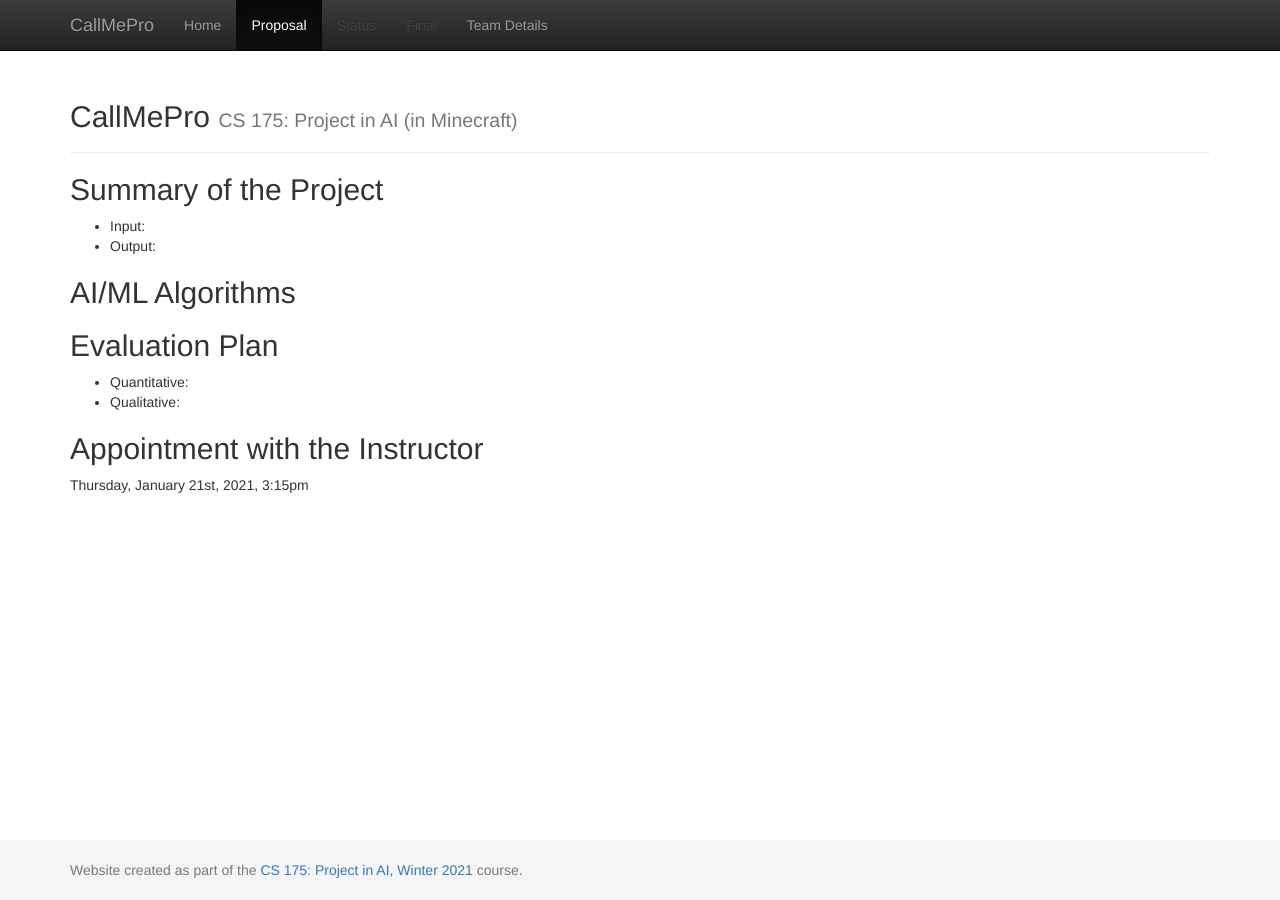
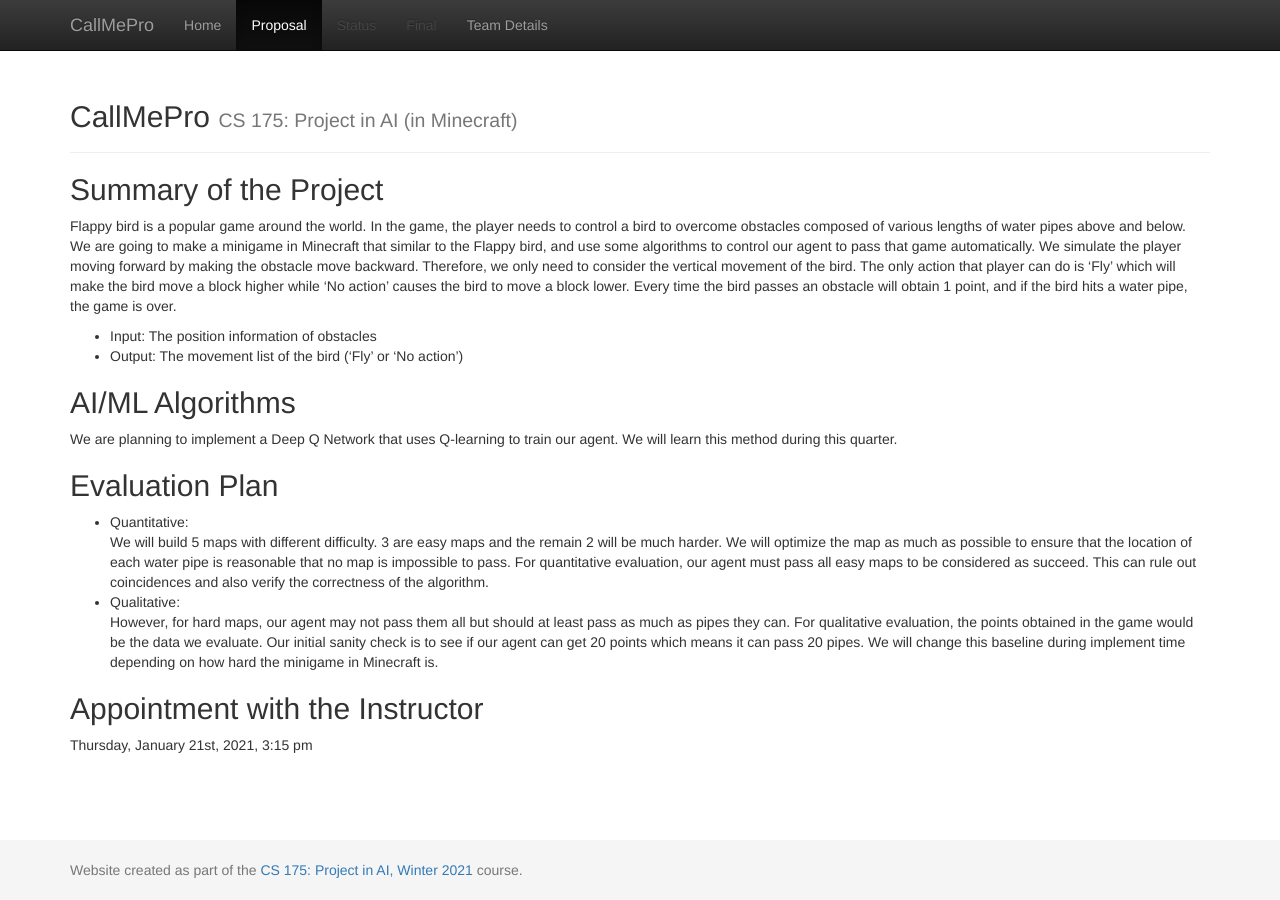
Before and after one commit to Markmzy/CallMePro, a Jekyll site: the page built from docs/proposal.md, in a window 1280 px wide. Built offline with Jekyll 4.4.1, drawn with Linux system fonts in a browser that asks for light colours.

Commit message:
Update proposal.md
Finished proposal

```diff
--- a/docs/proposal.md
+++ b/docs/proposal.md
@@ -4,14 +4,19 @@ title: Proposal
 ---
 
 ## Summary of the Project<br>
-* Input:<br>
-* Output:
+Flappy bird is a popular game around the world. In the game, the player needs to control a bird to overcome obstacles composed of various lengths of water pipes above and below. We are going to make a minigame in Minecraft that similar to the Flappy bird, and use some algorithms to control our agent to pass that game automatically.
+We simulate the player moving forward by making the obstacle move backward. Therefore, we only need to consider the vertical movement of the bird. The only action that player can do is 'Fly' which will make the bird move a block higher while 'No action' causes the bird to move a block lower. Every time the bird passes an obstacle will obtain 1 point, and if the bird hits a water pipe, the game is over.
+* Input: The position information of obstacles<br>
+* Output: The movement list of the bird ('Fly' or 'No action')
 
 ## AI/ML Algorithms
+We are planning to implement a Deep Q Network that uses Q-learning to train our agent. We will learn this method during this quarter.
 
 ## Evaluation Plan
 * Quantitative:<br>
-* Qualitative:
+  We will build 5 maps with different difficulty. 3 are easy maps and the remain 2 will be much harder. We will optimize the map as much as possible to ensure that the location of each water pipe is reasonable that no map is impossible to pass. For quantitative evaluation, our agent must pass all easy maps to be considered as succeed. This can rule out coincidences and also verify the correctness of the algorithm.
+* Qualitative:<br>
+  However, for hard maps, our agent may not pass them all but should at least pass as much as pipes they can. For qualitative evaluation, the points obtained in the game would be the data we evaluate. Our initial sanity check is to see if our agent can get 20 points which means it can pass 20 pipes. We will change this baseline during implement time depending on how hard the minigame in Minecraft is.
 
 ## Appointment with the Instructor
-Thursday, January 21st, 2021, 3:15pm
+Thursday, January 21st, 2021, 3:15 pm
```
